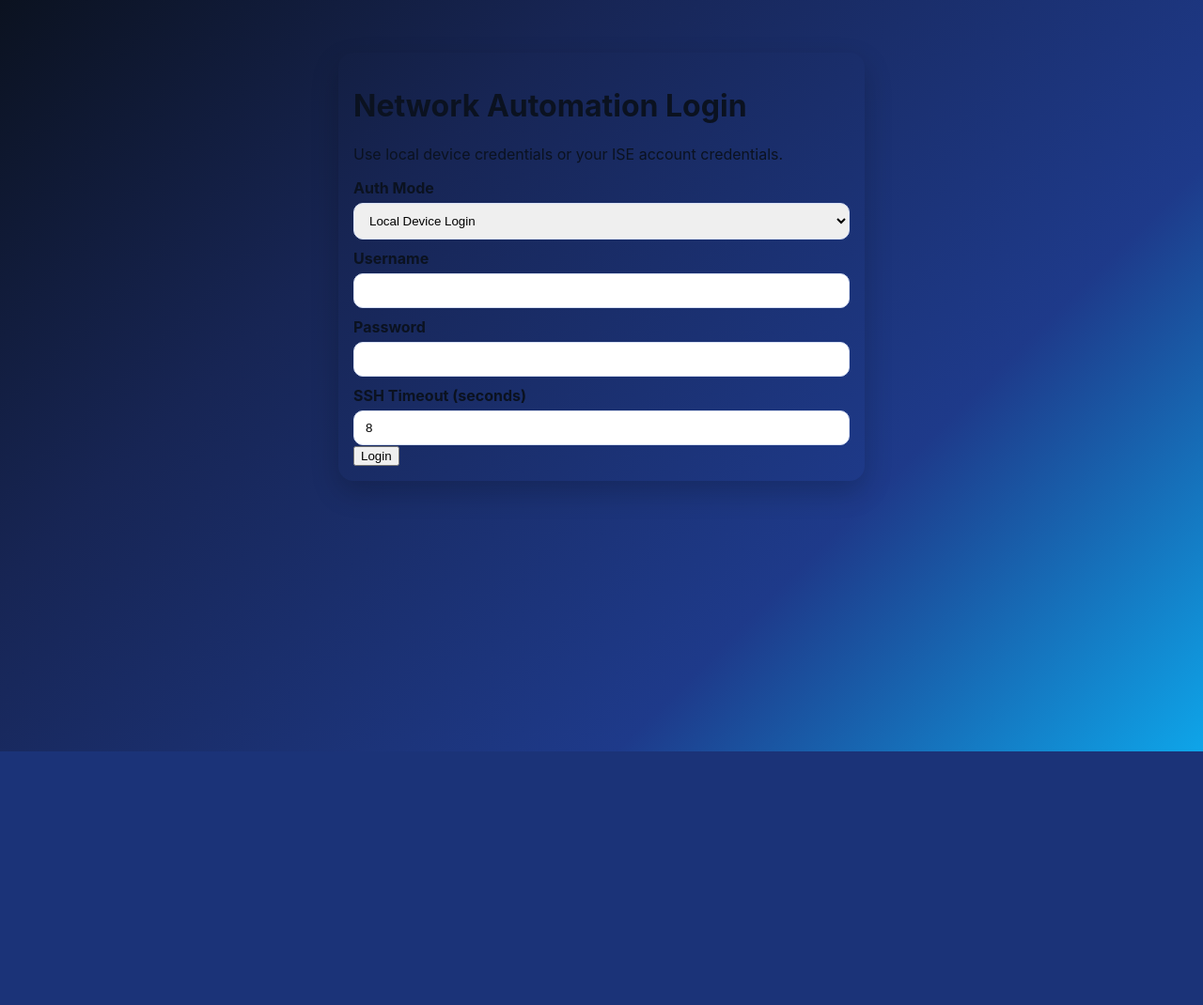
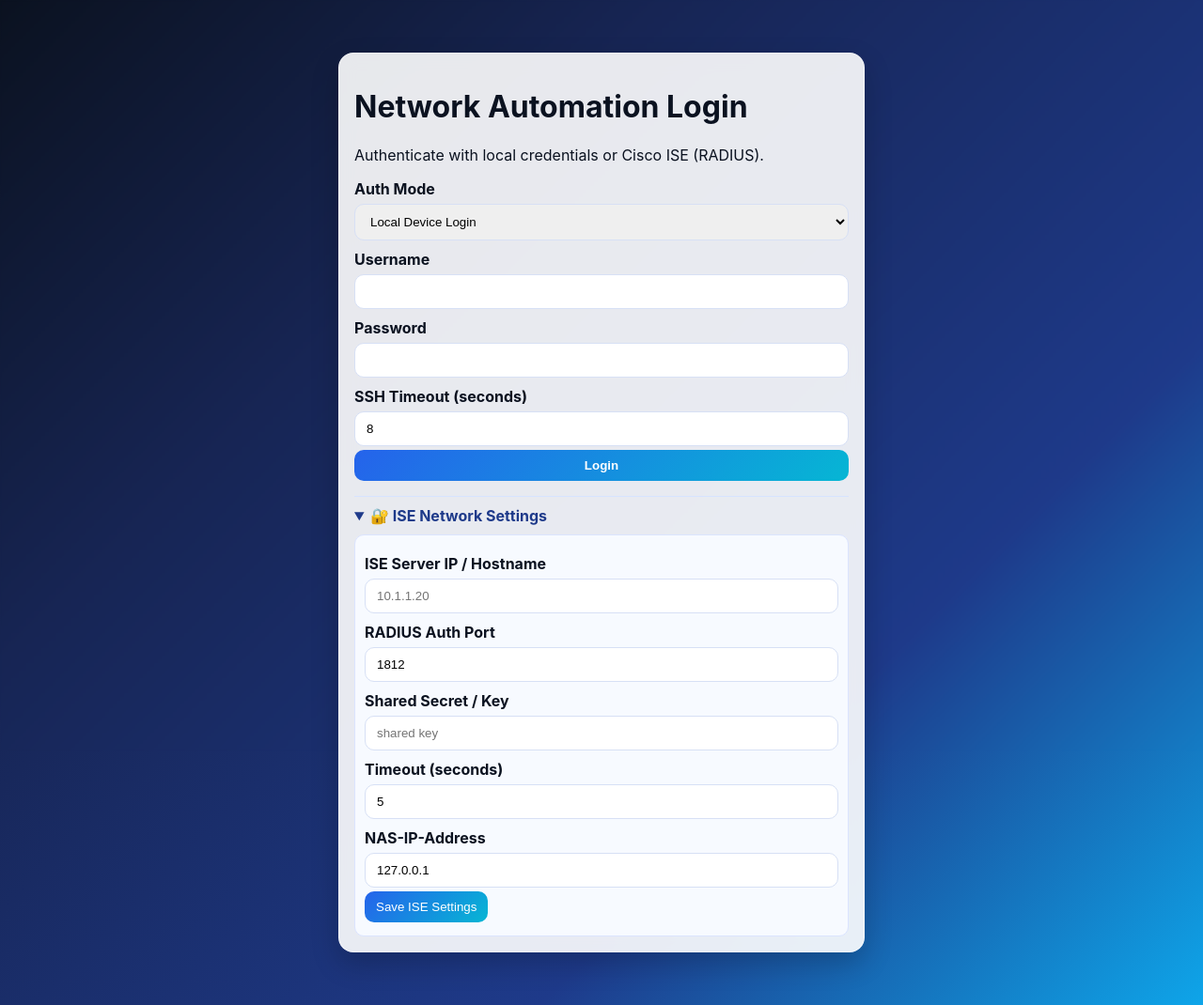
Before and after one commit to Shzari/Shzari, a Flask app: page /login in a window 1280 px wide. Shown: the whole page at 94% size. Before the commit the page ends 800 px from the top, so only its background shows below. Run offline with Flask 3, Linux system fonts and the light colour scheme.

Commit message:
Add Cisco ISE authentication with configurable RADIUS settings

```diff
--- a/app.py
+++ b/app.py
@@ -1,23 +1,38 @@
 #!/usr/bin/env python3
 from __future__ import annotations
 
+import hashlib
+import hmac
 import json
 import os
+import random
+import socket
+import struct
 from concurrent.futures import ThreadPoolExecutor, as_completed
-from dataclasses import dataclass, asdict
+from dataclasses import asdict, dataclass
 from datetime import datetime, timezone
 from pathlib import Path
 from typing import Any
 
-import paramiko
 from flask import Flask, redirect, render_template, request, session, url_for
 
 BASE_DIR = Path(__file__).resolve().parent
 DEVICES_FILE = BASE_DIR / "devices_web.json"
+ISE_SETTINGS_FILE = BASE_DIR / "ise_settings.json"
 SECRET_KEY = os.environ.get("APP_SECRET_KEY", "dev-secret-change-me")
 
 app = Flask(__name__)
 app.secret_key = SECRET_KEY
+
+ACCESS_REQUEST = 1
+ACCESS_ACCEPT = 2
+ACCESS_REJECT = 3
+ATTR_USER_NAME = 1
+ATTR_USER_PASSWORD = 2
+ATTR_NAS_IP_ADDRESS = 4
+ATTR_NAS_PORT = 5
+ATTR_SERVICE_TYPE = 6
+SERVICE_TYPE_LOGIN = 1
 
 
 @dataclass
@@ -49,22 +64,10 @@ def grouped_devices(devices: list[dict[str, Any]]) -> dict[str, list[dict[str, A
 def default_buttons() -> list[dict[str, str]]:
     return [
         {"id": "show-version", "label": "Show Version", "command": "show version"},
-        {
-            "id": "show-ip-int-brief",
-            "label": "IP Interface Brief",
-            "command": "show ip interface brief",
-        },
-        {
-            "id": "show-int-status",
-            "label": "Interfaces Status",
-            "command": "show interfaces status",
-        },
+        {"id": "show-ip-int-brief", "label": "IP Interface Brief", "command": "show ip interface brief"},
+        {"id": "show-int-status", "label": "Interfaces Status", "command": "show interfaces status"},
         {"id": "show-logging", "label": "Show Logging", "command": "show logging | tail 50"},
-        {
-            "id": "show-hostname",
-            "label": "Show Hostname",
-            "command": "show running-config | include hostname",
-        },
+        {"id": "show-hostname", "label": "Show Hostname", "command": "show running-config | include hostname"},
         {"id": "show-arp", "label": "Show ARP", "command": "show arp"},
         {"id": "show-cdp", "label": "CDP Neighbors", "command": "show cdp neighbors"},
         {"id": "show-route", "label": "IP Route", "command": "show ip route"},
@@ -75,13 +78,131 @@ def get_buttons() -> list[dict[str, str]]:
     buttons = session.get("buttons")
     if isinstance(buttons, list) and buttons:
         return buttons
-
     buttons = default_buttons()
     session["buttons"] = buttons
     return buttons
 
 
+def default_ise_settings() -> dict[str, Any]:
+    return {
+        "server": "",
+        "port": 1812,
+        "shared_secret": "",
+        "timeout": 5,
+        "nas_ip": "127.0.0.1",
+    }
+
+
+def load_ise_settings() -> dict[str, Any]:
+    if not ISE_SETTINGS_FILE.exists():
+        return default_ise_settings()
+    with ISE_SETTINGS_FILE.open("r", encoding="utf-8") as f:
+        data = json.load(f)
+    defaults = default_ise_settings()
+    defaults.update(data)
+    return defaults
+
+
+def save_ise_settings(settings: dict[str, Any]) -> None:
+    payload = {
+        "server": str(settings.get("server", "")).strip(),
+        "port": int(settings.get("port", 1812) or 1812),
+        "shared_secret": str(settings.get("shared_secret", "")),
+        "timeout": int(settings.get("timeout", 5) or 5),
+        "nas_ip": str(settings.get("nas_ip", "127.0.0.1")).strip(),
+    }
+    with ISE_SETTINGS_FILE.open("w", encoding="utf-8") as f:
+        json.dump(payload, f, indent=2)
+
+
+def _radius_attr(attr_type: int, value: bytes) -> bytes:
+    length = len(value) + 2
+    return bytes([attr_type, length]) + value
+
+
+def _radius_encrypt_user_password(password: str, secret: bytes, request_authenticator: bytes) -> bytes:
+    pwd_bytes = password.encode("utf-8")
+    padding = 16 - (len(pwd_bytes) % 16)
+    if padding != 16:
+        pwd_bytes += b"\x00" * padding
+
+    encrypted = b""
+    last = request_authenticator
+    for i in range(0, len(pwd_bytes), 16):
+        block = pwd_bytes[i : i + 16]
+        digest = hashlib.md5(secret + last).digest()
+        cipher = bytes(a ^ b for a, b in zip(block, digest))
+        encrypted += cipher
+        last = cipher
+    return encrypted
+
+
+def authenticate_with_ise(username: str, password: str, settings: dict[str, Any]) -> tuple[bool, str]:
+    server = str(settings.get("server", "")).strip()
+    secret_text = str(settings.get("shared_secret", ""))
+    if not server or not secret_text:
+        return False, "ISE settings missing: server and shared secret are required."
+
+    port = int(settings.get("port", 1812) or 1812)
+    timeout = int(settings.get("timeout", 5) or 5)
+    nas_ip = str(settings.get("nas_ip", "127.0.0.1")).strip()
+
+    secret = secret_text.encode("utf-8")
+    identifier = random.randint(0, 255)
+    request_authenticator = os.urandom(16)
+
+    attrs = b""
+    attrs += _radius_attr(ATTR_USER_NAME, username.encode("utf-8"))
+    attrs += _radius_attr(ATTR_USER_PASSWORD, _radius_encrypt_user_password(password, secret, request_authenticator))
+
+    try:
+        nas_ip_bytes = socket.inet_aton(nas_ip)
+        attrs += _radius_attr(ATTR_NAS_IP_ADDRESS, nas_ip_bytes)
+    except OSError:
+        pass
+
+    attrs += _radius_attr(ATTR_NAS_PORT, struct.pack("!I", 0))
+    attrs += _radius_attr(ATTR_SERVICE_TYPE, struct.pack("!I", SERVICE_TYPE_LOGIN))
+
+    length = 20 + len(attrs)
+    packet = struct.pack("!BBH", ACCESS_REQUEST, identifier, length) + request_authenticator + attrs
+
+    sock = socket.socket(socket.AF_INET, socket.SOCK_DGRAM)
+    sock.settimeout(timeout)
+    try:
+        sock.sendto(packet, (server, port))
+        response, _ = sock.recvfrom(4096)
+    except socket.timeout:
+        return False, "ISE authentication timeout."
+    except OSError as exc:
+        return False, f"ISE connection error: {exc}"
+    finally:
+        sock.close()
+
+    if len(response) < 20:
+        return False, "Invalid response from ISE server."
+
+    code, recv_identifier, recv_length = struct.unpack("!BBH", response[:4])
+    recv_authenticator = response[4:20]
+    response_attrs = response[20:recv_length]
+
+    if recv_identifier != identifier:
+        return False, "ISE response identifier mismatch."
+
+    expected_auth = hmac.new(secret, response[:4] + request_authenticator + response_attrs, hashlib.md5).digest()
+    if expected_auth != recv_authenticator:
+        return False, "ISE response authenticator verification failed."
+
+    if code == ACCESS_ACCEPT:
+        return True, "Authenticated by ISE."
+    if code == ACCESS_REJECT:
+        return False, "ISE rejected username/password."
+    return False, f"ISE returned unsupported code {code}."
+
+
 def run_ssh_command(host: str, port: int, username: str, password: str, command: str, timeout: int) -> tuple[str, str]:
+    import paramiko
+
     client = paramiko.SSHClient()
     client.set_missing_host_key_policy(paramiko.AutoAddPolicy())
     try:
@@ -126,9 +247,29 @@ def root() -> Any:
     return redirect(url_for("login"))
 
 
+@app.route("/ise-settings", methods=["POST"])
+def ise_settings() -> Any:
+    settings = {
+        "server": request.form.get("ise_server", "").strip(),
+        "port": request.form.get("ise_port", "1812").strip(),
+        "shared_secret": request.form.get("ise_secret", ""),
+        "timeout": request.form.get("ise_timeout", "5").strip(),
+        "nas_ip": request.form.get("ise_nas_ip", "127.0.0.1").strip(),
+    }
+    try:
+        save_ise_settings(settings)
+        session["ise_message"] = "ISE settings saved."
+    except Exception as exc:
+        session["ise_message"] = f"Failed to save ISE settings: {exc}"
+    return redirect(url_for("login"))
+
+
 @app.route("/login", methods=["GET", "POST"])
 def login() -> Any:
     error = ""
+    info = session.pop("ise_message", "")
+    settings = load_ise_settings()
+
     if request.method == "POST":
         auth_mode = request.form.get("auth_mode", "local")
         username = request.form.get("username", "").strip()
@@ -137,14 +278,21 @@ def login() -> Any:
 
         if not username or not password:
             error = "Username and password are required."
-        else:
+        elif auth_mode == "ise":
+            ok, message = authenticate_with_ise(username, password, settings)
+            if not ok:
+                error = message
+            else:
+                info = message
+
+        if not error:
             session["auth_mode"] = auth_mode
             session["creds"] = {"username": username, "password": password, "timeout": timeout}
             session.setdefault("buttons", default_buttons())
             session.setdefault("run_history", [])
             return redirect(url_for("dashboard"))
 
-    return render_template("login.html", error=error)
+    return render_template("login.html", error=error, info=info, ise=settings)
 
 
 @app.route("/logout")
@@ -160,12 +308,7 @@ def dashboard() -> Any:
 
     devices = load_devices()
     groups = grouped_devices(devices)
-    return render_template(
-        "dashboard.html",
-        devices=devices,
-        groups=groups,
-        buttons=get_buttons(),
-    )
+    return render_template("dashboard.html", devices=devices, groups=groups, buttons=get_buttons())
 
 
 @app.route("/buttons", methods=["POST"])
@@ -183,7 +326,6 @@ def buttons_menu() -> Any:
             button_id = f"custom-{int(datetime.now(timezone.utc).timestamp() * 1000)}"
             buttons.append({"id": button_id, "label": label, "command": command})
             session["buttons"] = buttons
-
     elif action == "rename":
         button_id = request.form.get("button_id", "").strip()
         new_label = request.form.get("rename_label", "").strip()
@@ -193,7 +335,6 @@ def buttons_menu() -> Any:
                     item["label"] = new_label
                     break
             session["buttons"] = buttons
-
     elif action == "clear_history":
         session["run_history"] = []
 
@@ -217,11 +358,7 @@ def run_commands() -> Any:
 
     selected_devices = [by_name[name] for name in selected_names if name in by_name]
     if not selected_devices:
-        return render_template(
-            "output.html",
-            run_history=session.get("run_history", []),
-            error="No devices selected.",
-        )
+        return render_template("output.html", run_history=session.get("run_history", []), error="No devices selected.")
 
     creds = session["creds"]
     results: list[SSHResult] = []
--- a/static/style.css
+++ b/static/style.css
@@ -149,3 +149,5 @@ pre { background:#0f172a; color:#e2e8f0; padding:12px; border-radius:8px; white-
   margin-bottom: 8px;
   color: #1f2937;
 }
+
+.info { color:#0b3a25; background:#c9f7dd; padding:10px; border-radius:8px; margin:8px 0; border:1px solid #8ee4b0; }
--- a/templates/login.html
+++ b/templates/login.html
@@ -6,15 +6,19 @@
   <link rel="stylesheet" href="{{ url_for('static', filename='style.css') }}">
 </head>
 <body>
-  <div class="card narrow">
+  <div class="page-bg"></div>
+  <div class="card narrow glass">
     <h1>Network Automation Login</h1>
-    <p>Use local device credentials or your ISE account credentials.</p>
+    <p>Authenticate with local credentials or Cisco ISE (RADIUS).</p>
+
+    {% if info %}<div class="info">{{ info }}</div>{% endif %}
     {% if error %}<div class="error">{{ error }}</div>{% endif %}
+
     <form method="post">
       <label>Auth Mode</label>
       <select name="auth_mode">
         <option value="local">Local Device Login</option>
-        <option value="ise">ISE Credentials</option>
+        <option value="ise">ISE Credentials (RADIUS)</option>
       </select>
 
       <label>Username</label>
@@ -26,8 +30,30 @@
       <label>SSH Timeout (seconds)</label>
       <input name="timeout" type="number" value="8" min="3" max="30">
 
-      <button type="submit">Login</button>
+      <button class="btn run" type="submit">Login</button>
     </form>
+
+    <details class="submenu" open>
+      <summary>🔐 ISE Network Settings</summary>
+      <form method="post" action="{{ url_for('ise_settings') }}" class="submenu-form">
+        <label>ISE Server IP / Hostname</label>
+        <input name="ise_server" type="text" value="{{ ise.server }}" placeholder="10.1.1.20">
+
+        <label>RADIUS Auth Port</label>
+        <input name="ise_port" type="number" value="{{ ise.port }}" min="1" max="65535">
+
+        <label>Shared Secret / Key</label>
+        <input name="ise_secret" type="password" value="{{ ise.shared_secret }}" placeholder="shared key">
+
+        <label>Timeout (seconds)</label>
+        <input name="ise_timeout" type="number" value="{{ ise.timeout }}" min="1" max="20">
+
+        <label>NAS-IP-Address</label>
+        <input name="ise_nas_ip" type="text" value="{{ ise.nas_ip }}" placeholder="127.0.0.1">
+
+        <button class="btn" type="submit">Save ISE Settings</button>
+      </form>
+    </details>
   </div>
 </body>
 </html>
```
Also changed, not shown: README.md.
